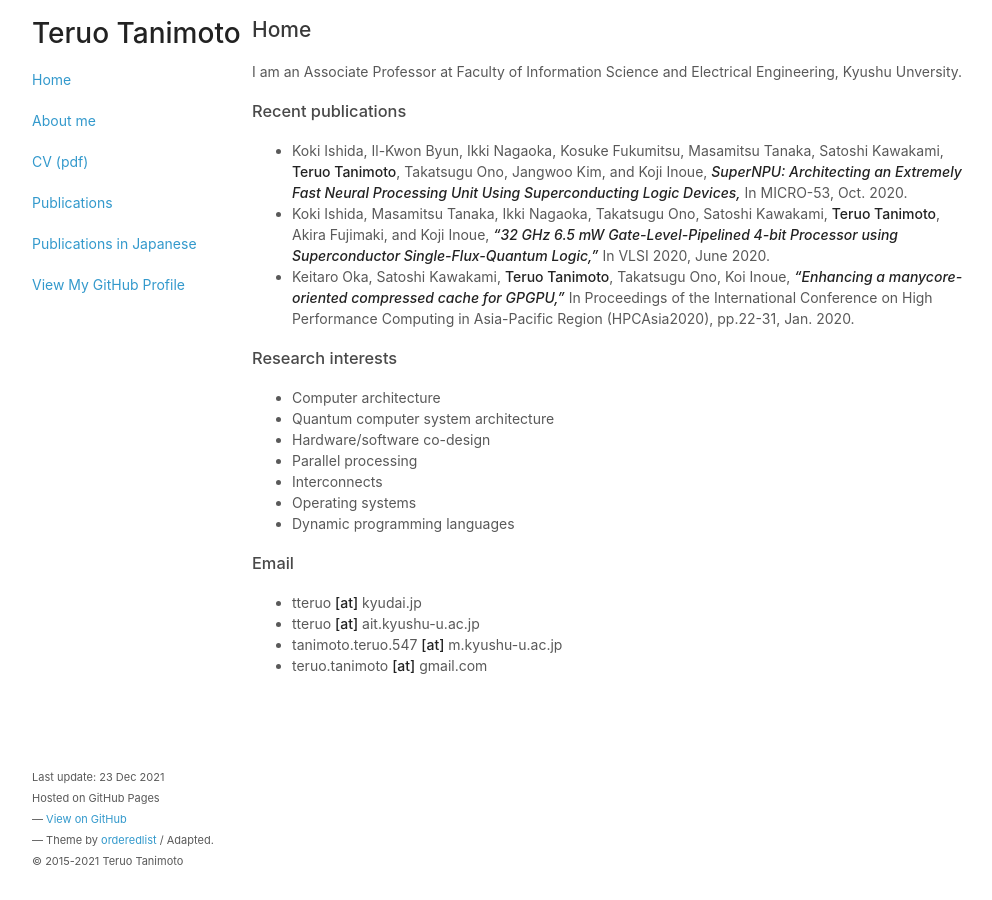
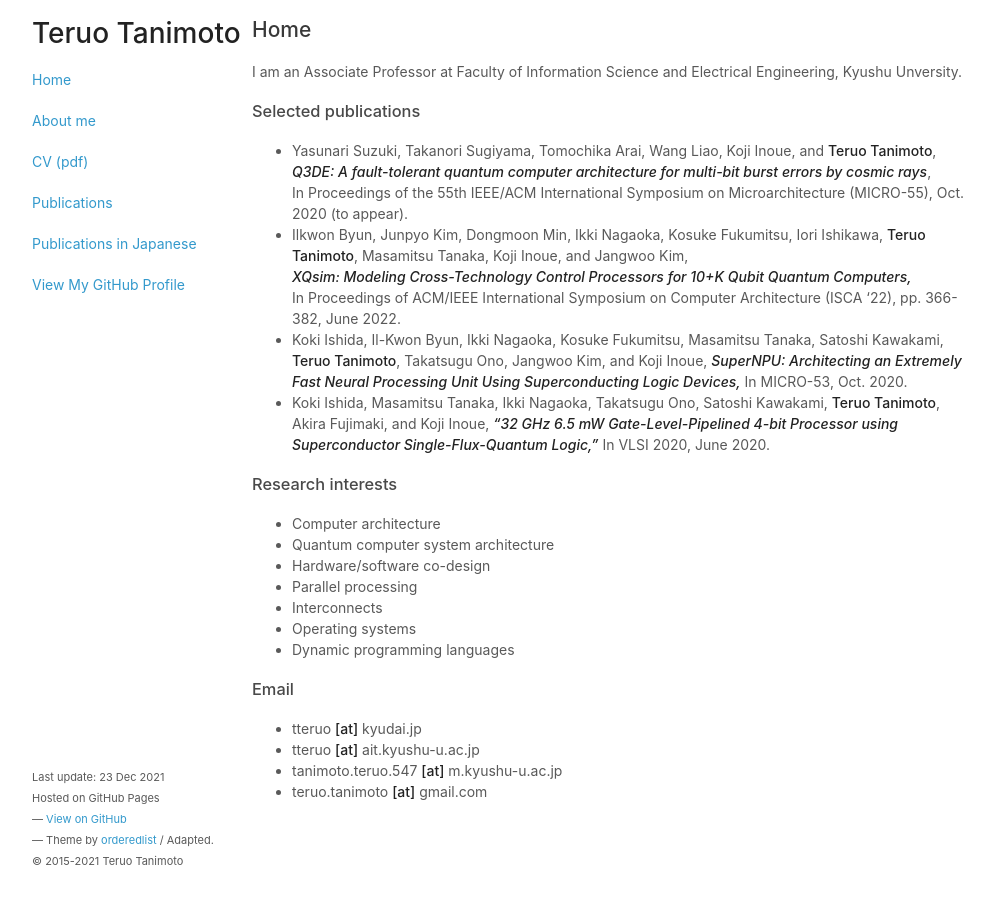
Before and after one commit to teruo41/teruo41.github.io, a Jekyll site: the page built from index.md, in a window 1280 px wide. Shown: the whole page, without its empty margins (138-1130 px from the left). Built offline with Jekyll 4.4.1, drawn with Linux system fonts in a browser that asks for light colours.

Commit message:
Update index.md

```diff
--- a/index.md
+++ b/index.md
@@ -7,16 +7,19 @@ title: Home
 
 I am an Associate Professor at Faculty of Information Science and Electrical Engineering, Kyushu Unversity.
 
-### Recent publications
+### Selected publications
+  - Yasunari Suzuki, Takanori Sugiyama, Tomochika Arai, Wang Liao, Koji Inoue, and __Teruo Tanimoto__,
+   ***Q3DE: A fault-tolerant quantum computer architecture for multi-bit burst errors by cosmic rays***,
+   In Proceedings of the 55th IEEE/ACM International Symposium on Microarchitecture (MICRO-55), Oct. 2020 (to appear).
+  - Ilkwon Byun, Junpyo Kim, Dongmoon Min, Ikki Nagaoka, Kosuke Fukumitsu, Iori Ishikawa, __Teruo Tanimoto__, Masamitsu Tanaka, Koji Inoue, and Jangwoo Kim,
+   ***XQsim: Modeling Cross-Technology Control Processors for 10+K Qubit Quantum Computers,***
+   In Proceedings of ACM/IEEE International Symposium on Computer Architecture (ISCA '22), pp. 366-382, June 2022.
   - Koki Ishida, Il-Kwon Byun, Ikki Nagaoka, Kosuke Fukumitsu, Masamitsu Tanaka, Satoshi Kawakami, __Teruo Tanimoto__, Takatsugu Ono, Jangwoo Kim, and Koji Inoue,
    ***SuperNPU: Architecting an Extremely Fast Neural Processing Unit Using Superconducting Logic Devices,***
    In MICRO-53, Oct. 2020.
   - Koki Ishida, Masamitsu Tanaka, Ikki Nagaoka, Takatsugu Ono, Satoshi Kawakami, __Teruo Tanimoto__, Akira Fujimaki, and Koji Inoue,
     ***"32 GHz 6.5 mW Gate-Level-Pipelined 4-bit Processor using Superconductor Single-Flux-Quantum Logic,"***
     In VLSI 2020, June 2020.
-  - Keitaro Oka, Satoshi Kawakami, __Teruo Tanimoto__, Takatsugu Ono, Koi Inoue,
-    ***"Enhancing a manycore-oriented compressed cache for GPGPU,"***
-    In Proceedings of the International Conference on High Performance Computing in Asia-Pacific Region (HPCAsia2020), pp.22-31, Jan. 2020.
 
 ### Research interests
   - Computer architecture
```
